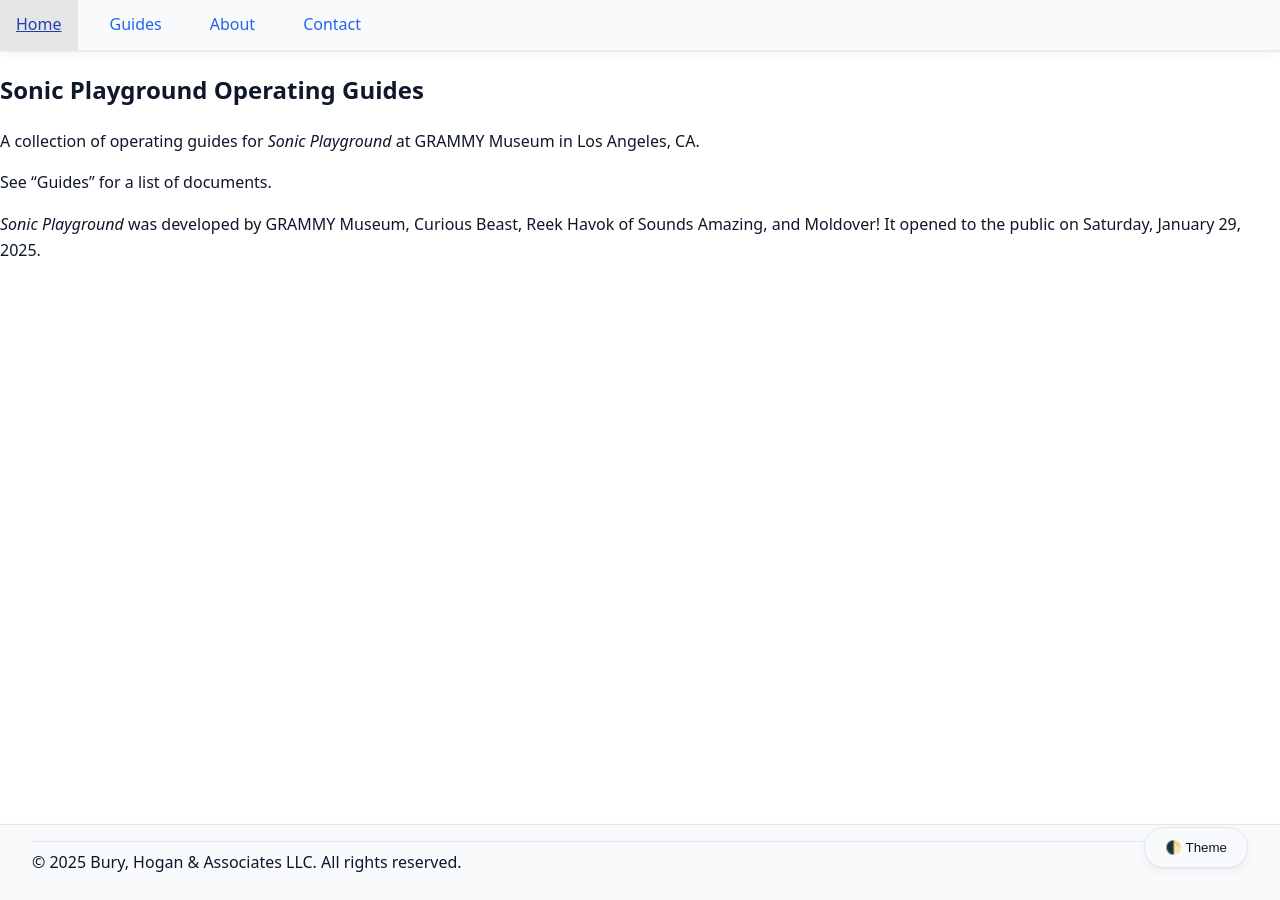
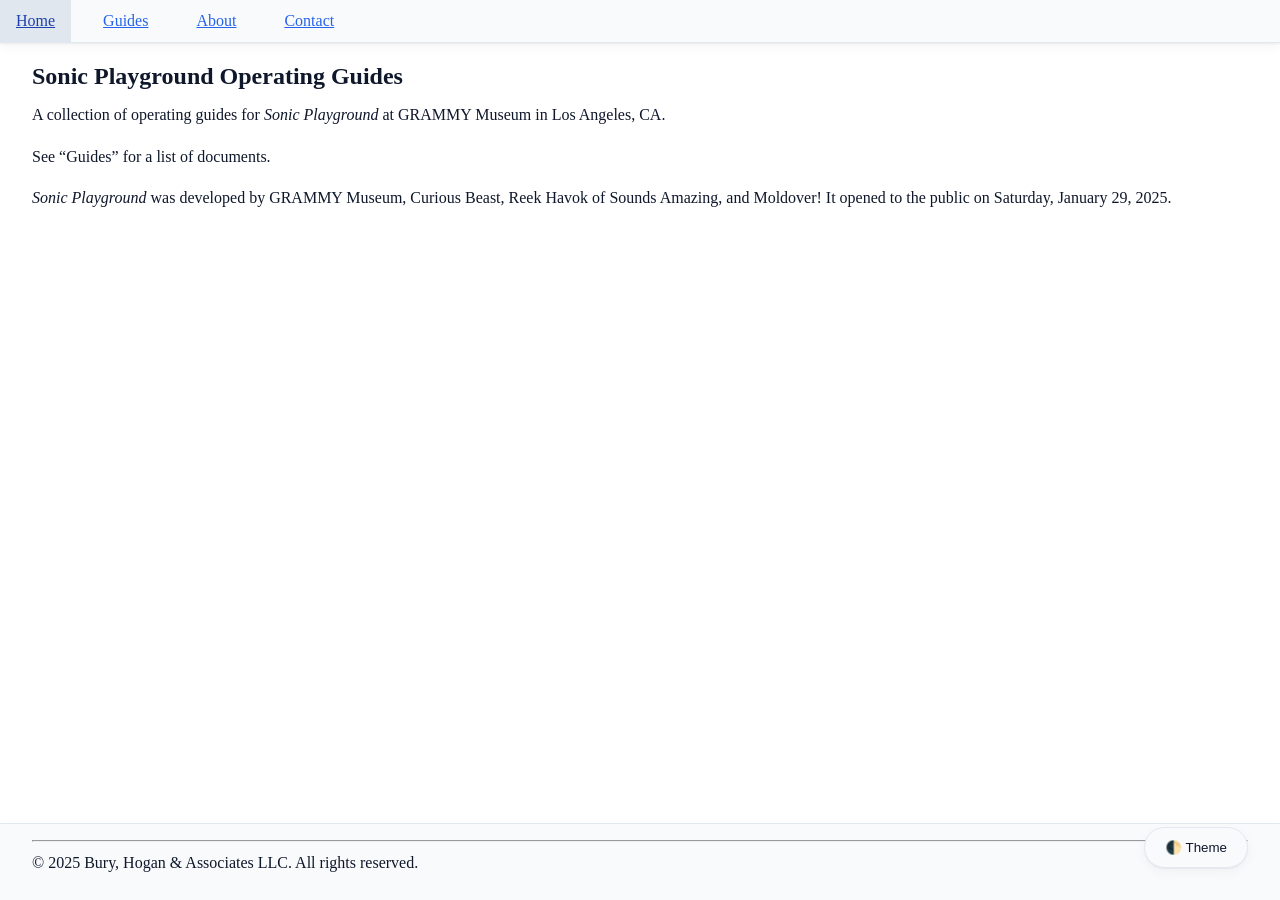
Before and after one commit to buryhoganllc/sonic-playground-guides, a Jekyll site: the page built from index.md, in a window 1280 px wide. Built offline with Jekyll 4.4.1, drawn with Linux system fonts in a browser that asks for light colours.

Commit message:
update theme.css

```diff
--- a/assets/css/theme.css
+++ b/assets/css/theme.css
@@ -1,5 +1,5 @@
 /* ========================================================= */
-/* theme.css – Global resets, typography, theming, footer   */
+/* theme.css – Global resets, typography, theming, footer    */
 /* ========================================================= */
 
 /* ---------- Reset & Box Model ---------- */
@@ -36,100 +36,49 @@
   --link-hover: #1e40af;
 
   /* Code */
-  --code-bg: #f6f8fa;
-  --code-inline-bg: #f3f4f6;
+  --code-bg: #f7f7f7;
   --code-fg: #24292e;
+  --code-inline-bg: #f1f5f9;
 
-  /* Theme button (light) */
-  --button-bg: #f5f5f5;
-  --button-hover-bg: #e5e5e5;
-  --button-text: #222;
-  --button-border: #bbb;
+  /* Button */
+  --button-hover-bg: #e0e7ef;
 }
 
-/* ---------- Dark tokens (manual override) ---------- */
-html[data-theme="dark"] {
-  --bg: #0b1220;
-  --fg: #e5e7eb;
-  --muted-fg: #9aa4b2;
-  --border: #1f2937;
-  --card: #0f172a;
-  --shadow: 0 1px 2px rgba(0, 0, 0, .5),
-            0 8px 24px rgba(0, 0, 0, .35);
-
-  --accent: #60a5fa;
-  --accent-contrast: #0b1220;
-
-  --link: #93c5fd;
-  --link-hover: #60a5fa;
-
-  --code-bg: #0d1117;
-  --code-inline-bg: #111827;
-  --code-fg: #c9d1d9;
-
-  --button-bg: #333;
-  --button-hover-bg: #444;
-  --button-text: #f5f5f5;
-  --button-border: #555;
+/* ---------- Main content area ---------- */
+.site-main {
+  padding-left: 2rem;
+  padding-right: 2rem;
+  padding-bottom: 80px; /* Prevent overlap with footer, adjust as needed */
 }
 
-/* ---------- Respect system preference if no manual choice ---------- */
-@media (prefers-color-scheme: dark) {
-  :root:not([data-theme]) {
-    color-scheme: dark;
-    --bg: #0b1220;
-    --fg: #e5e7eb;
-    --muted-fg: #9aa4b2;
-    --border: #1f2937;
-    --card: #0f172a;
-    --shadow: 0 1px 2px rgba(0, 0, 0, .5),
-              0 8px 24px rgba(0, 0, 0, .35);
-
-    --accent: #60a5fa;
-    --accent-contrast: #0b1220;
-
-    --link: #93c5fd;
-    --link-hover: #60a5fa;
-
-    --code-bg: #0d1117;
-    --code-inline-bg: #111827;
-    --code-fg: #c9d1d9;
-
-    --button-bg: #333;
-    --button-hover-bg: #444;
-    --button-text: #f5f5f5;
-    --button-border: #555;
-  }
+/* ---------- Typography & Elements ---------- */
+h1, h2, h3, h4, h5, h6 {
+  color: var(--fg);
+  margin-bottom: 0.5em;
 }
-
-/* ---------- Base application ---------- */
-html, body {
-  background-color: var(--bg);
+p {
   color: var(--fg);
-  font-family: ui-sans-serif, system-ui, -apple-system, "Segoe UI",
-               Roboto, Inter, Helvetica, Arial, sans-serif;
   line-height: 1.6;
+  margin-top: 0;
+  margin-bottom: 1em;
 }
-
+ul, ol {
+  margin-top: 0;
+  margin-bottom: 1em;
+  padding-left: 1.5em;
+}
 a {
-  text-decoration: none;
   color: var(--link);
+  text-decoration: underline;
 }
 a:hover, a:focus {
+  color: var(--link-hover);
   text-decoration: underline;
-  color: var(--link-hover);
 }
-
-hr {
-  border: 0;
-  border-top: 1px solid var(--border);
-}
-
 code {
   background: var(--code-inline-bg);
   color: var(--code-fg);
 }
-
 blockquote {
   margin: 1rem 0;
   padding: 0.5rem 1rem;
@@ -138,7 +87,6 @@
   color: var(--muted-fg);
   font-style: italic;
 }
-
 p code, li code, td code {
   background: var(--code-inline-bg);
   color: var(--code-fg);
@@ -146,7 +94,6 @@
   border-radius: 3px;
   font-size: 0.95em;
 }
-
 pre {
   background: var(--code-bg);
   color: var(--code-fg);
@@ -158,7 +105,6 @@
   font-size: 0.9rem;
   line-height: 1.4;
 }
-
 pre, .highlight {
   background: var(--code-bg);
   color: var(--code-fg);
@@ -173,12 +119,10 @@
   margin: 1rem 0;
   font-size: 0.95rem;
 }
-
 .markdown-body thead,
 .site-main thead {
   background-color: var(--card);
 }
-
 .markdown-body th, .markdown-body td,
 .site-main th, .site-main td {
   border: 1px solid var(--border);
@@ -186,8 +130,6 @@
   vertical-align: top;
   text-align: left;
 }
-
-/* Honor Markdown's :---:, ---:, :---: alignment syntax */
 .markdown-body th[style*="text-align:center"],
 .markdown-body td[style*="text-align:center"],
 .site-main th[style*="text-align:center"],
@@ -228,7 +170,6 @@
   border-bottom: 1px solid var(--border);
   box-shadow: var(--shadow);
 }
-
 .site-nav ul {
   list-style: none;
   margin: 0;
@@ -236,14 +177,12 @@
   display: flex;
   gap: 1rem;
 }
-
 .site-nav a {
   display: block;
   padding: 0.75rem 1rem;
   color: var(--link);
   font-weight: 500;
 }
-
 .site-nav a:hover,
 .site-nav a:focus {
   color: var(--link-hover);
@@ -265,12 +204,15 @@
   margin: 0;
   text-align: left;
 }
-
 .site-footer hr {
   margin: 0 0 0.5rem;
 }
 .site-footer p {
   margin: 0.5rem 0;
+}
+.site-footer::before,
+.site-footer::after {
+  pointer-events: none;
 }
 
 /* ---------- Theme toggle button ---------- */
@@ -289,7 +231,6 @@
   cursor: pointer;
   transition: background 0.2s, color 0.2s, border 0.2s;
 }
-
 #theme-toggle:hover,
 #theme-toggle:focus {
   background: var(--accent);
```
